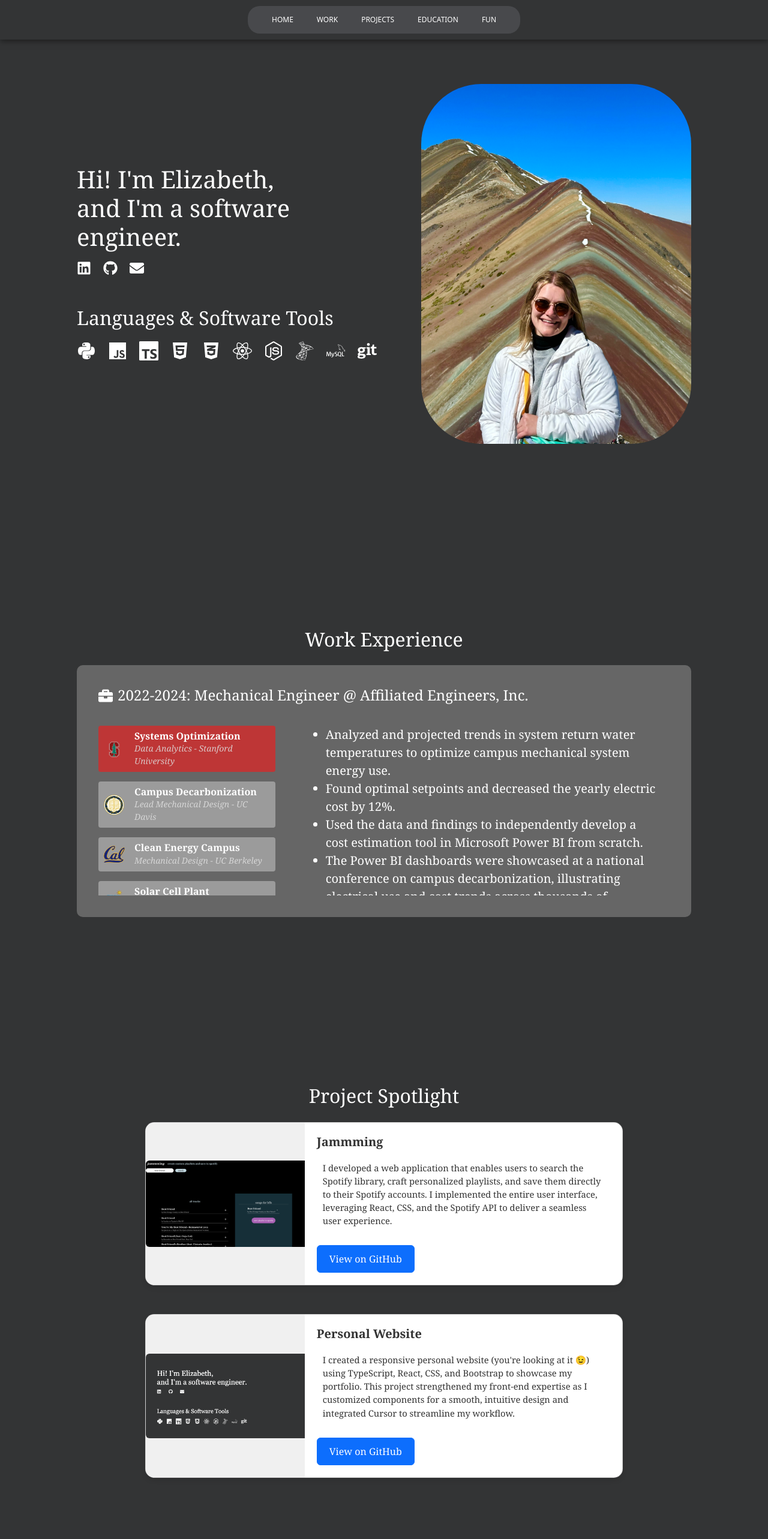
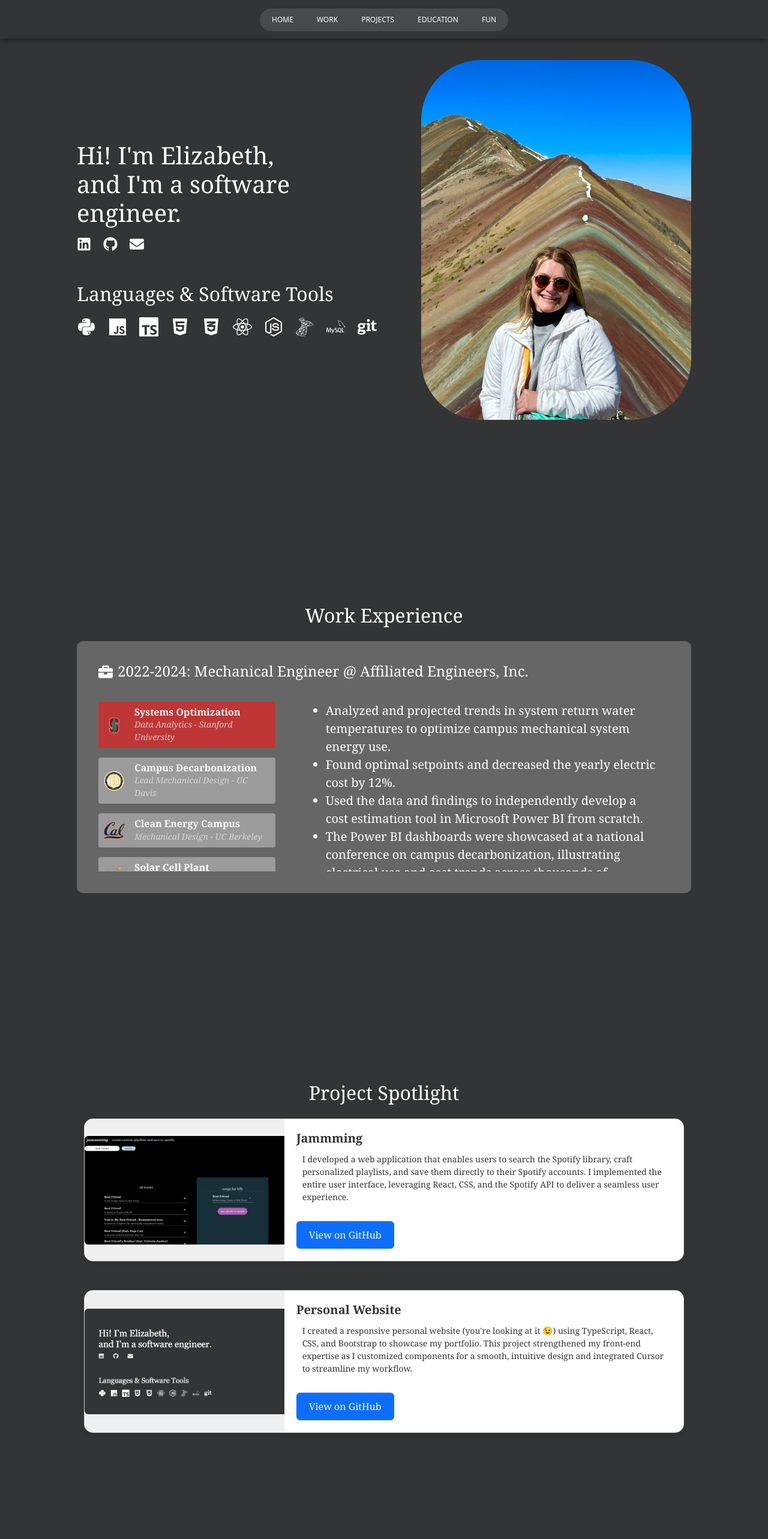
Before and after one commit to elizabethmagie/Personal-Website, a React (Create React App) app: page / in a window 1280 px wide. Shown: the top 2566 px of the page at 60% size. Built offline with nearby package versions, Linux system fonts and the light colour scheme.

Commit message:
Improve layout for Education and Fun sections

```diff
--- a/src/App.css
+++ b/src/App.css
@@ -1,14 +1,7 @@
 .App {
   display: flex;
   flex-direction: column;
-  text-align: left;
   background-color: #333435;
-}
-
-.toolbar-container {
-  width: 100%;
-  flex-shrink: 0;
-  min-height: 40px;
 }
 
 .content {
@@ -17,6 +10,7 @@
   padding: 0 10vw;
   flex: 1;
   gap: 48px;
+  height: calc(100vh - 64px) !important;
 }
 
 
--- a/src/App.tsx
+++ b/src/App.tsx
@@ -13,9 +13,7 @@ import { Fun } from './Components/Fun';
 const App: React.FC = () => {
   return (
     <div className="App">
-      <div className="toolbar-container">
-        <Toolbar />
-      </div>
+      <Toolbar />
       <div className="content">
         <section id="app-header" className="personal-website app-header">
           <div className='app-header-left-column'>
--- a/src/Components/Education.css
+++ b/src/Components/Education.css
@@ -8,7 +8,7 @@
 }
 
 .carousel-image {
-  max-height: 500px;
+  max-height: 450px;
   object-fit: cover;
 }
 
@@ -28,11 +28,11 @@
 .codecademy-section h4 {
   font-size: 24px;
   font-weight: bold;
-  margin-bottom: 20px;
+  margin-bottom: 16px;
 }
 
 .codecademy-section .card {
-  border-radius: 10px;
+  border-radius: 12px;
   border: none;
   box-shadow: 0 4px 6px rgba(0, 0, 0, 0.1);
   background-color: #f9f9f9;
--- a/src/Components/Education.tsx
+++ b/src/Components/Education.tsx
@@ -42,7 +42,7 @@ const formalEducationScreens = [
 const codecademyCerts = [
   {
     title: 'Computer Science Certificate',
-    description: 'Topics: Data Structures | Algorithms | Trees and Graphs | Databases | Computer Architecture',
+    description: 'Topics: Data Structures | Algorithms | Databases | Computer Architecture',
   },
   {
     title: 'Web Development Certificate',
@@ -50,7 +50,7 @@ const codecademyCerts = [
   },
   {
     title: 'Additional Courses',
-    description: 'Topics: Python | TypeScript | Git & GitHub | SQL & PostgreSQL | HTML | OOP',
+    description: 'Topics: Python | TypeScript | Git | SQL & PostgreSQL | HTML | OOP',
   },
 ];
 
--- a/src/Components/Fun.css
+++ b/src/Components/Fun.css
@@ -1,17 +1,16 @@
 .fun-card {
   position: relative;
   width: 100%;
-  perspective: 1000px;
   border: none;
   box-shadow: none;
+  display: flex;
 }
 
 .fun-card .front,
 .fun-card .back {
   position: absolute;
   width: 100%;
-  height: auto;
-  border-radius: 15px;
+  border-radius: 16px;
   backface-visibility: hidden;
   transition: transform 0.6s;
 }
@@ -25,13 +24,15 @@
   transform: rotateY(180deg);
   z-index: 1;
   display: flex;
-  align-items: center;
+  align-items: flex-start;
   justify-content: center;
   text-align: center;
   background-color: #f8f9fa;
   border: 1px solid #ced4da;
   color: #333;
   cursor: pointer;
+  max-height: 450px;
+  overflow-y: auto;
 }
 
 .fun-card.flipped .front {
@@ -44,13 +45,13 @@
 }
 
 .card-title {
-  font-size: 1.25rem;
+  font-size: 20px;
   font-weight: bold;
-  margin-bottom: 10px;
+  margin-bottom: 2px;
 }
 
 .card-text {
-  font-size: 0.92rem;
+  font-size: 14px;
+  padding: 10px;
   overflow-y: auto;
-  padding: 10px;
 }
--- a/src/Components/Fun.tsx
+++ b/src/Components/Fun.tsx
@@ -84,7 +84,7 @@ export const Fun: React.FC = () => {
           </div>
         ))}
       </div>
-      <div style={{ height: '400px' }}></div>
+      <div style={{ height: '50vh' }}></div>
     </div>
   );
 };
--- a/src/Components/Projects.css
+++ b/src/Components/Projects.css
@@ -1,5 +1,5 @@
 .projects-section {
-  max-width: 80%;
+  max-width: 100%;
   margin: 0 auto;
   font-family: Georgia, 'Times New Roman', Times, serif;
 }
--- a/src/Components/Toolbar.css
+++ b/src/Components/Toolbar.css
@@ -1,4 +1,7 @@
-.toolbar-background {
+.toolbar-container {
+  display: flex;
+  flex-direction: column;
+  align-items: center;
   position: fixed;
   top: 0;
   left: 0;
@@ -8,6 +11,8 @@
   padding-bottom: 10px;
   backdrop-filter: blur(10px);
   box-shadow: 0 2px 10px rgba(0, 0, 0, 0.5);
+  padding: 4px;
+  height: 64px;
 }
 
 .toolbar {
@@ -15,8 +20,7 @@
   max-width: max-content;
   margin: 0 auto;
   background-color: #48494c;
-  padding: 4px 20px;
-  border-radius: 20px;
+  border-radius: 32px;
   display: flex;
   gap: 15px;
   margin-top: 10px;
@@ -28,6 +32,7 @@
   border: none;
   font-size: 12px;
   cursor: pointer;
+
 }
 
 .toolbar button:hover {
--- a/src/Components/Toolbar.tsx
+++ b/src/Components/Toolbar.tsx
@@ -3,7 +3,7 @@ import { Button, ButtonGroup } from 'react-bootstrap';
 
 export const Toolbar: React.FC = () => {
   return (
-    <div className='toolbar-background'>
+    <div className='toolbar-container'>
       <div className='toolbar'>
         <ButtonGroup aria-label="Buttons">
           <Button
```
